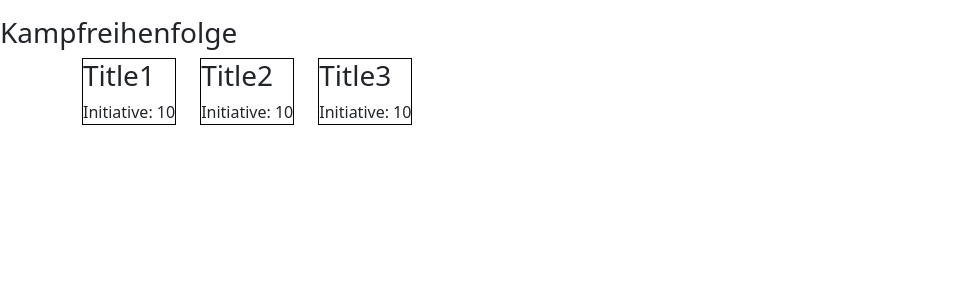
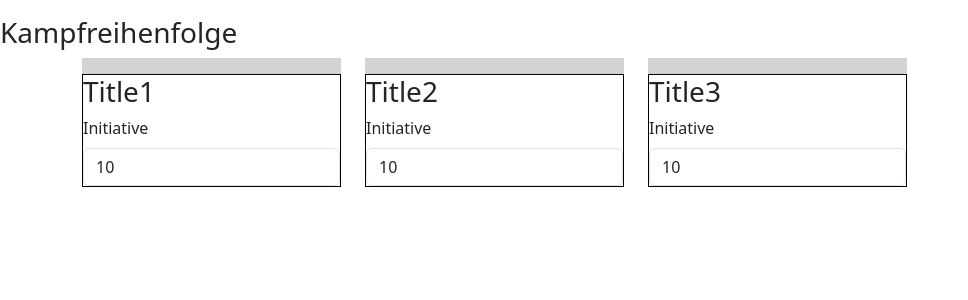
Before and after one commit to Maggistro/dsaweb, a Next.js app in the folder app/: page /fight in a window 1280 px wide. Shown: the top 300 px of the page, without its empty margins (0-968 px from the left). Built offline with nearby package versions, Linux system fonts and the light colour scheme.

Commit message:
Add basic attribute logic

```diff
--- a/app/components/Character/Character.tsx
+++ b/app/components/Character/Character.tsx
@@ -1,16 +1,87 @@
 import React from 'react';
+import { FormControl, FormGroup, FormLabel, InputGroup } from 'react-bootstrap';
 import styles from './Character.module.css';
 
 type Props = {
     name: string,
-    initiative: number,
+    attributes: Attributes
 }
 
-class Character extends React.Component<Props> {
+export type Attributes = {
+    Mut: number,
+    Klugheit: number,
+    Intuition: number,
+    Charisma: number,
+    Fingerfertigkeit: number,
+    Gewandheit: number,
+    Konstitutiokn: number,
+    Koerperkraft: number
+}
+
+type CharacterState = {
+    Lebensenergie: number,
+    Astralenergie: number,
+    Karmaenergie: number,
+    Seelenkraft:number,
+    Zaehigkeit: number,
+    Ausweichen: number,
+    Initiative: number,
+    Geschwindigkeit: number,
+    Wundschwelle: number
+}
+
+class Character extends React.Component<Props, CharacterState> {
+
+    state = {
+        Lebensenergie: 0,
+        Astralenergie: 0,
+        Karmaenergie: 0,
+        Seelenkraft: 0,
+        Zaehigkeit: 0,
+        Ausweichen: 0,
+        Initiative: 0,
+        Geschwindigkeit: 0,
+        Wundschwelle: 0
+    }
+
+    componentDidMount() {
+        this.setState({
+            Lebensenergie: 0, // TODO
+            Astralenergie: 0, // TODO 20/Zauberer + Leiteigenschaft
+            Karmaenergie: 0, // TODO 20/Geweit + Leiteigenschaft
+            Seelenkraft: 0, // TODO GW spezies + (Mut + Klugheit + Intuition)/6
+            Zaehigkeit: 9, // TODO GW spezies + (Konstituion + Konstitution + Koerperkraft)/6
+            Ausweichen: this.props.attributes.Gewandheit / 2,
+            Initiative: (this.props.attributes.Mut + this.props.attributes.Gewandheit) / 2,
+            Geschwindigkeit: 0, // TODO Gw spezies ( einbeinig )
+            Wundschwelle: this.props.attributes.Konstitutiokn / 2
+        });
+    }
+
+    onClick = (event: React.MouseEvent) => {
+        event.preventDefault();
+        event.stopPropagation();
+    }
+
+    handleChange = (event: React.ChangeEvent<HTMLInputElement>) => {
+        this.setState({
+            Initiative: parseInt(event.target.value, 10)
+        });
+    }
+
     render() {
         return <div className={styles.character}>
             <h3>{this.props.name}</h3>
-            <div>Initiative: {this.props.initiative}</div>
+            <FormGroup>
+                <FormLabel>
+                    Initiative
+                </FormLabel>
+                <FormControl
+                    onChange={this.handleChange}
+                    type="number"
+                    value={this.state.Initiative}
+                />
+            </FormGroup>
         </div>
     }
 }
--- /dev/null
+++ b/app/fictures/characters.ts
@@ -0,0 +1,66 @@
+import { createRef } from "react";
+import { Attributes } from "../components/Character/Character";
+
+export type CharacterType = {
+    id: number,
+    title: string
+    attributes: Attributes,
+    order: number,
+    left: number,
+    ref: React.RefObject<HTMLDivElement>,
+};
+
+
+export default [
+    {
+        id: 1,
+        title: "Title1",
+        attributes: {
+            Mut: 10,
+            Klugheit: 10,
+            Intuition: 10,
+            Charisma: 10,
+            Fingerfertigkeit: 10,
+            Gewandheit: 10,
+            Konstitutiokn: 10,
+            Koerperkraft: 10
+        },
+        order: 1,
+        left: 0,
+        ref: createRef<HTMLDivElement>()
+    },
+    {
+        id: 2,
+        title: "Title2",
+        attributes: {
+            Mut: 10,
+            Klugheit: 10,
+            Intuition: 10,
+            Charisma: 10,
+            Fingerfertigkeit: 10,
+            Gewandheit: 10,
+            Konstitutiokn: 10,
+            Koerperkraft: 10
+        },
+        order: 2,
+        left: 0,
+        ref: createRef<HTMLDivElement>()
+    },
+    {
+        id: 3,
+        title: "Title3",
+        attributes: {
+            Mut: 10,
+            Klugheit: 10,
+            Intuition: 10,
+            Charisma: 10,
+            Fingerfertigkeit: 10,
+            Gewandheit: 10,
+            Konstitutiokn: 10,
+            Koerperkraft: 10
+        },
+        order: 3,
+        left: 0,
+        ref: createRef<HTMLDivElement>()
+    },
+] as Array<CharacterType>
--- a/app/pages/fight/fight.module.css
+++ b/app/pages/fight/fight.module.css
@@ -5,7 +5,12 @@
 .dragging {
     position: fixed;
     z-index: 10;
-    background: gray;
+    background: rgb(212, 182, 182);
     transform: translate(-50%, -50%);
     box-shadow: 2px 2px outset;
 }
+
+.dragbar {
+    height: 1rem;
+    background: lightgray;
+}
--- a/app/pages/fight/index.tsx
+++ b/app/pages/fight/index.tsx
@@ -2,50 +2,26 @@ import React, { createRef } from 'react';
 import Character from '../../components/Character/Character';
 import { Col, Container, Row } from 'react-bootstrap';
 import styles from './fight.module.css';
+import { CharacterType } from '../../fictures/characters';
+import characters from '../../fictures/characters';
 
 type FightState = {
     isDragging: boolean,
     characters: Array<CharacterType>
 };
 
-type CharacterType = {
-    id: number,
-    order: number,
-    left: number,
-    ref: React.RefObject<HTMLDivElement>,
-    title: string
-};
-
 class Fight extends React.Component<{}, FightState>  {
 
     state = {
         isDragging: false,
-        characters: [
-            {
-                id: 1,
-                title: "Title1",
-                order: 1,
-                left: 0,
-                ref: createRef<HTMLDivElement>()
-            },
-            {
-                id: 2,
-                title: "Title2",
-                order: 2,
-                left: 0,
-                ref: createRef<HTMLDivElement>()
-            },
-            {
-                id: 3,
-                title: "Title3",
-                order: 3,
-                left: 0,
-                ref: createRef<HTMLDivElement>()
-            },
-        ],
+        characters: characters
     }
 
-    updateOrder = (left: number, id: number) => {
+    updateOrder = () => {
+
+    }
+
+    updateOrderManual = (left: number, id: number) => {
         const newCharacters = this.state.characters
             .map((character: CharacterType) => {
                 if (character.id === id) {
@@ -78,10 +54,10 @@ class Fight extends React.Component<{}, FightState>  {
         this.setState({
             isDragging: true
         });
-        event.currentTarget.setAttribute('style',
+        event.currentTarget.parentElement?.setAttribute('style',
             `top: ${event.clientY}px; left: ${event.clientX}px;`
         );
-        event.currentTarget.classList.add(styles.dragging);
+        event.currentTarget.parentElement?.classList.add(styles.dragging);
     }
 
     onMouseUp = (event: React.MouseEvent, id: number) => {
@@ -92,8 +68,7 @@ class Fight extends React.Component<{}, FightState>  {
             `top: 0px; left: 0px;`
         );
         event.currentTarget.classList.remove(styles.dragging);
-        this.updateOrder(event.clientX, id);
-
+        this.updateOrderManual(event.clientX, id);
     }
 
     renderCharacter = (character: CharacterType, key: number) =>
@@ -102,13 +77,17 @@ class Fight extends React.Component<{}, FightState>  {
             xs={{ order: character.order }}
             md="auto"
             ref={character.ref}
-            onMouseDown={this.onMouseDown}
             onMouseUp={(event: React.MouseEvent) => this.onMouseUp(event, character.id)}
             onMouseMove={this.onDrag}
         >
+            <div className={styles.dragbar}
+                onMouseDown={this.onMouseDown}
+            >
+            </div>
             <Character
                 name={character.title}
-                initiative={10}
+                attributes = {character.attributes}
+                onInitiativeChange = {this.updateOrder}
             />
         </Col>
 
```
